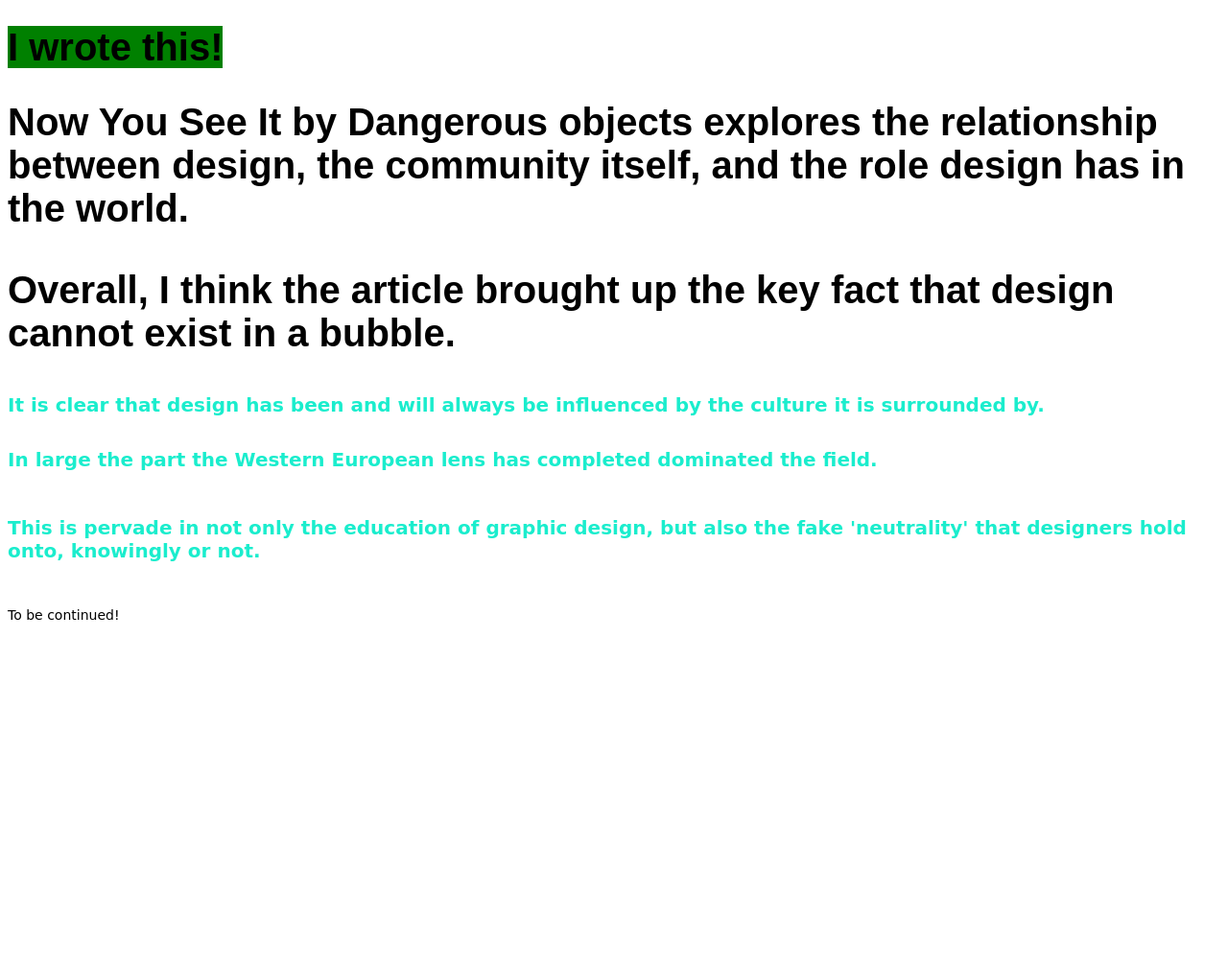
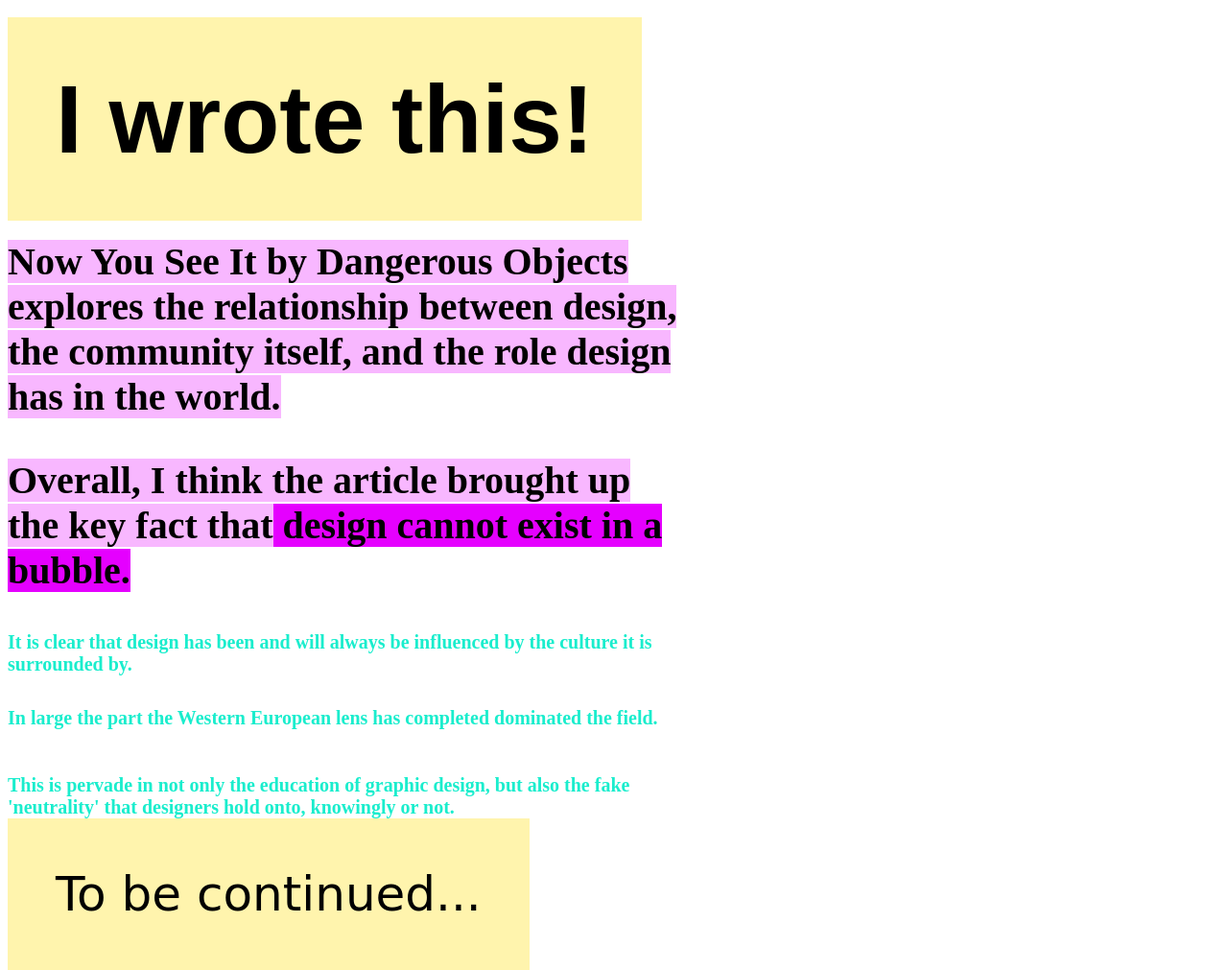
Before and after one commit to Bclarendon/basic-web-typography, a plain HTML site: page index.html in a window 1280 px wide. Shown: the whole page at 96% size. Before the commit the page ends 800 px from the top, so only its background shows below. Drawn offline with Linux system fonts and the light colour scheme.

Commit message:
playing around with settings

```diff
--- a/index.html
+++ b/index.html
@@ -7,30 +7,46 @@
         body{
           font-family: cursive;
           font-size: 14px;
+          max-width: 50em;
         }
-      h1, h2, h3 {
+        h1 {
           font-family: sans-serif;
+          font-size: 100px;
+        }
+        h2, h3 {
+          font-family: serif;;;
           font-size: 40px;
         }
         h4, h5, h6 {
-        font-family: cursive;
+          font-family: serif;
           font-size: 20px;
           color: #1aedcd;
         }
         .applepie {
-      background-color: green;
+          background-color: #fff4ad;
+          padding: 50px;
+        }
+        .pastel {
+          background-color: #f8b7ff;
+        }
+        .dancer {
+          background-color: #e500ff;
+        }
+        p {
+          font-size: 50px;
         }
     </style>
   </head>
 
+
   <body>
     <h1><span class="applepie">I wrote this! </span></h1>
-    <h2>Now You See It by Dangerous objects explores the relationship between design, the community itself, and the role design has in the world.</h2>
-    <h3>Overall, I think the article brought up the key fact that design cannot exist in a bubble.</h3>
+    <h2><span class="pastel">Now You See It by Dangerous Objects explores the relationship between design, the community itself, and the role design has in the world.</span></h2>
+    <h3><span class="pastel">Overall, I think the article brought up the key fact that</span><span class="dancer"> design cannot exist in a bubble.</span></h3>
     <h4>It is clear that design has been and will always be influenced by the culture it is surrounded by.</h4>
     <h5> In large the part the Western European lens has completed dominated the field.</h5>
     <h6> This is pervade in not only the education of graphic design, but also the fake 'neutrality' that designers hold onto, knowingly or not.</h6>
-    <p>To be continued!</p>
+    <p><span class="applepie">To be continued...</span></p>
   </body>
 
 
```
Lines whose indentation alone changed are shown as unchanged.
